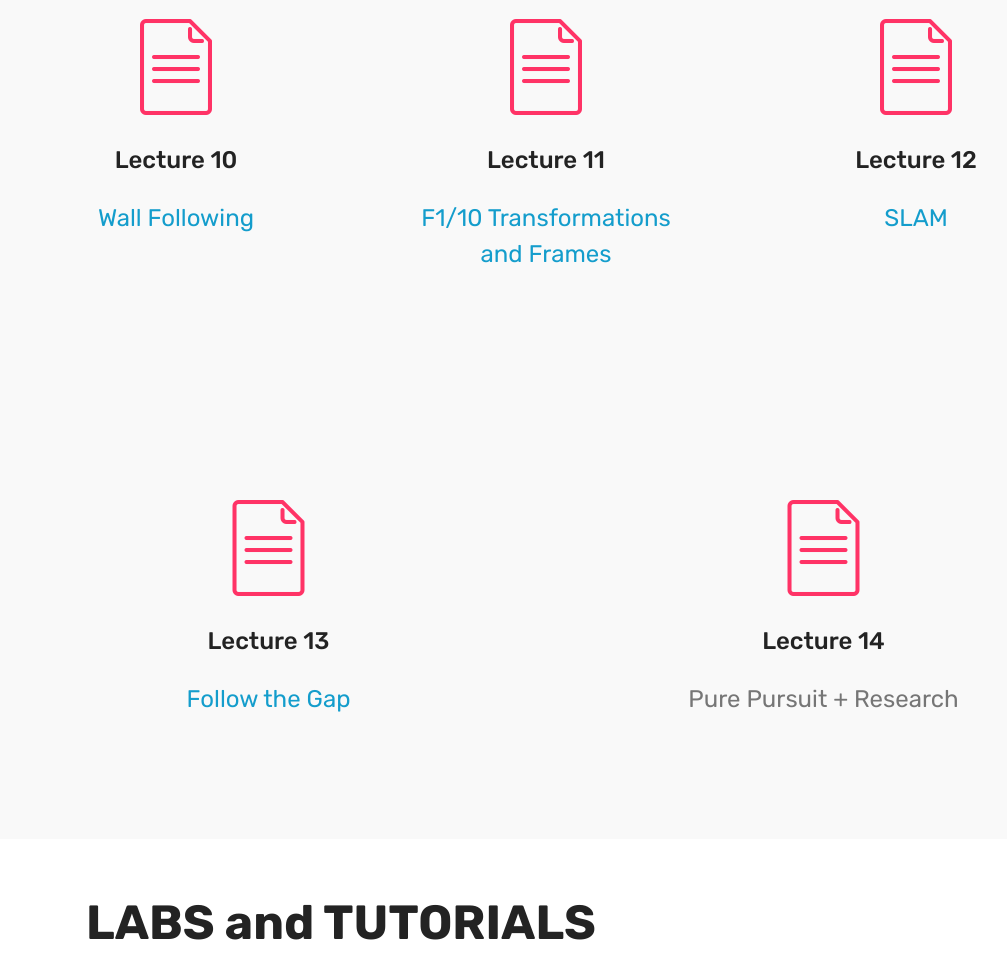
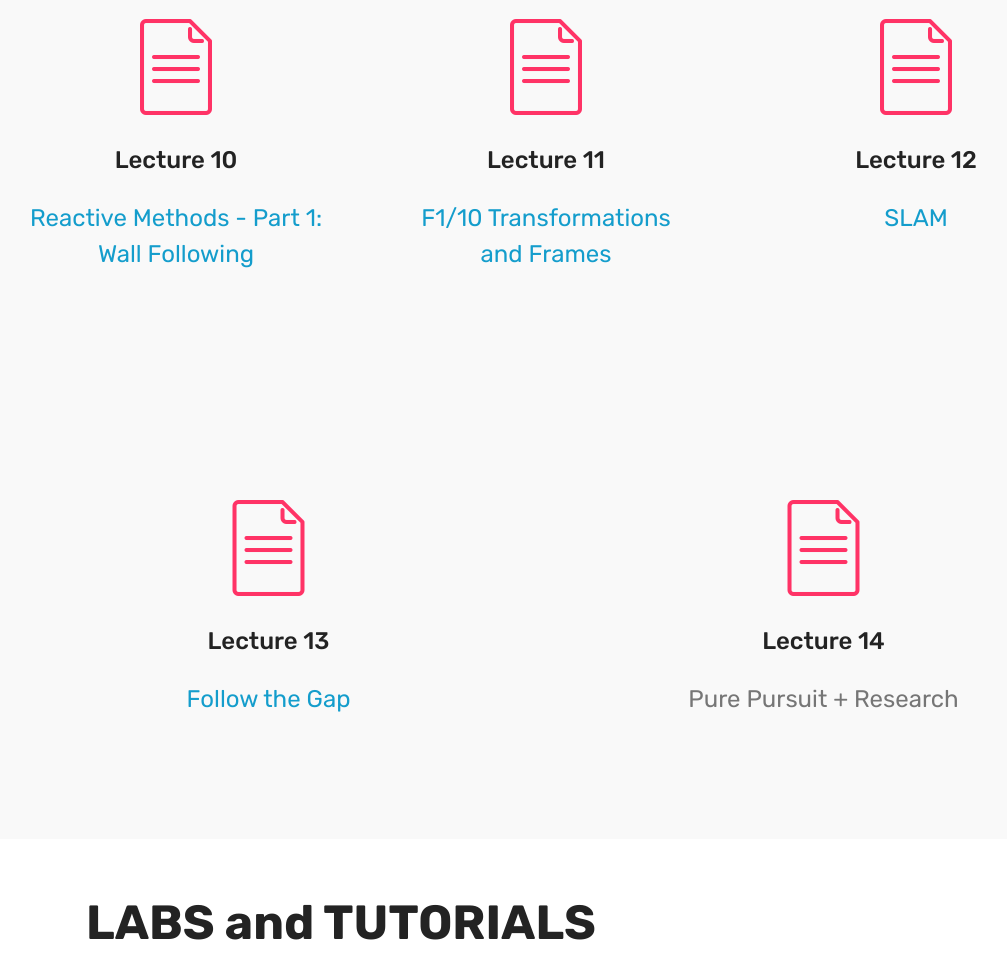
Before and after one commit to linklab-uva/autonomousracing, a plain HTML site: page page3.html in a window 1280 px wide. Shown: the part 2007-2985 px from the top of the page, without its empty margins (94-1101 px from the left). Drawn offline with Linux system fonts and the light colour scheme; files whose address does not match are found by name.

Commit message:
Update page3.html

```diff
--- a/page3.html
+++ b/page3.html
@@ -261,8 +261,8 @@
                 <div class="card-box">
                     <h4 class="card-title py-3 mbr-fonts-style display-5">
                         Lecture 10</h4>
-                    <p class="mbr-text mbr-fonts-style display-5"><a href="assets/files/L10-compressed.pdf" target="_blank">
-                        Wall Following</a></p>
+                    <p class="mbr-text mbr-fonts-style display-5"><a href="assets/files/Wall_Following.pdf" target="_blank">
+                        Reactive Methods - Part 1: Wall Following</a></p>
                 </div>
             </div>
 
```
